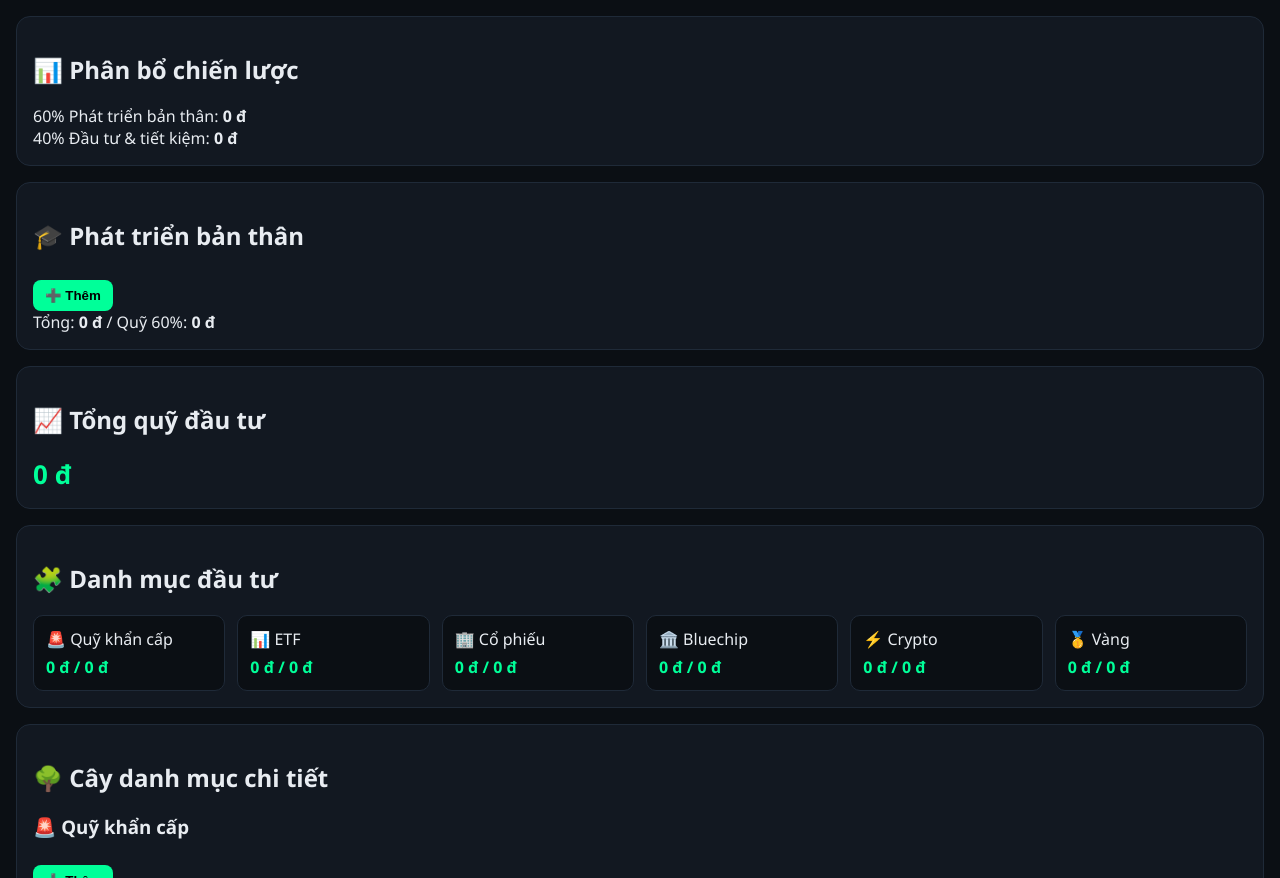
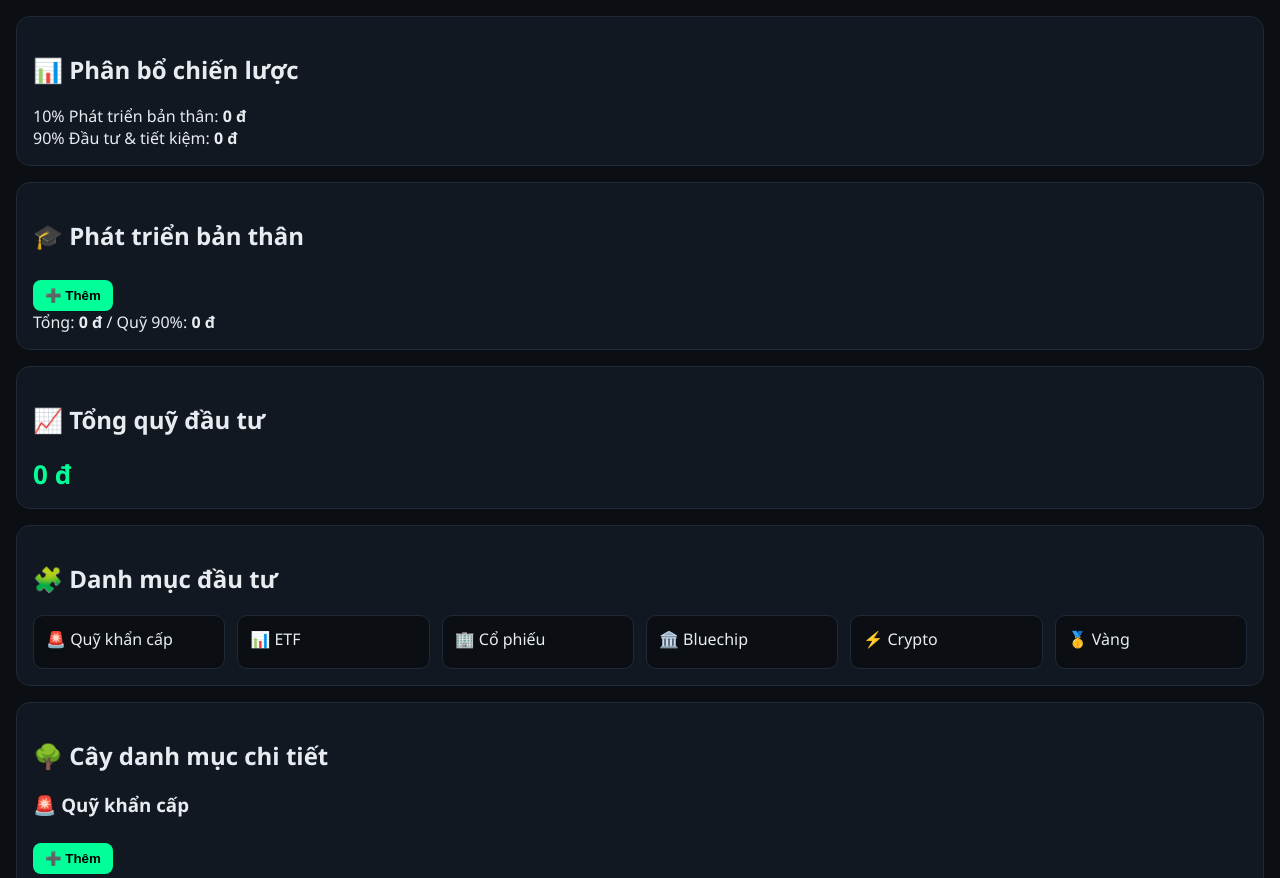
Before and after one commit to S4n-owner/gift, a plain HTML site: page pages/all.html in a window 1280 px wide. Shown: the part 484-1362 px from the top of the page. Drawn offline with Linux system fonts and the light colour scheme.

Commit message:
Update all.html

```diff
--- a/pages/all.html
+++ b/pages/all.html
@@ -44,8 +44,8 @@
 
 <div class="section">
 <h2>📊 Phân bổ chiến lược</h2>
-<div>60% Phát triển bản thân: <b id="fund60">0 đ</b></div>
-<div>40% Đầu tư & tiết kiệm: <b id="fund40">0 đ</b></div>
+<div>10% Phát triển bản thân: <b id="fund10">0 đ</b></div>
+<div>90% Đầu tư & tiết kiệm: <b id="fund90">0 đ</b></div>
 </div>
 
 <div class="section">
@@ -53,7 +53,7 @@
 <div id="selfList"></div>
 <button onclick="addSelfItem()">➕ Thêm</button>
 <div>
-  Tổng: <b id="selfTotal">0 đ</b> / Quỹ 60%: <b id="selfLimit">0 đ</b>
+  Tổng: <b id="selfTotal">0 đ</b> / Quỹ 90%: <b id="selfLimit">0 đ</b>
   <div id="selfWarn"></div>
 </div>
 </div>
@@ -181,18 +181,18 @@
   beforeTotal.innerText = f(total);
   afterTotal.innerText = f(total);
 
-  const fund60v = total*0.6;
-  const fund40v = total*0.4;
+  const fund10v = total*0.1;
+  const fund90v = total*0.9;
 
-  fund60.innerText=f(fund60v);
-  fund40.innerText=f(fund40v);
-  selfLimit.innerText=f(fund60v);
+  fund90.innerText=f(fund90v);
+  fund10.innerText=f(fund10v);
+  selfLimit.innerText=f(fund90v);
 
   const selfSum=selfItems.reduce((s,i)=>s+Number(i.money||0),0);
   selfTotal.innerText=f(selfSum);
   selfWarn.innerText = selfSum>fund60v ? "⚠️ Vượt "+f(selfSum-fund60v) : "";
 
-  const invest = total*0.64;
+  const invest = total*0.9;
   investTotal.innerText=f(invest);
 
   const limits={
```
